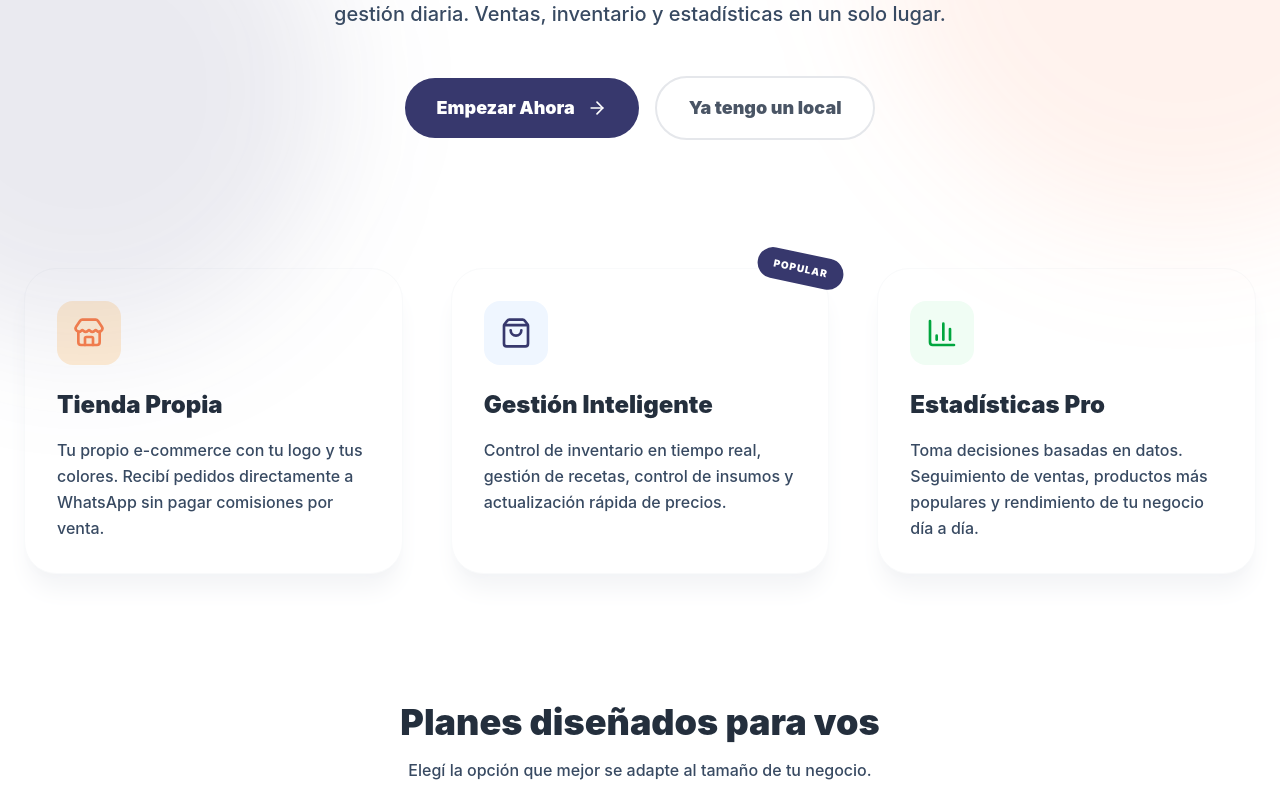
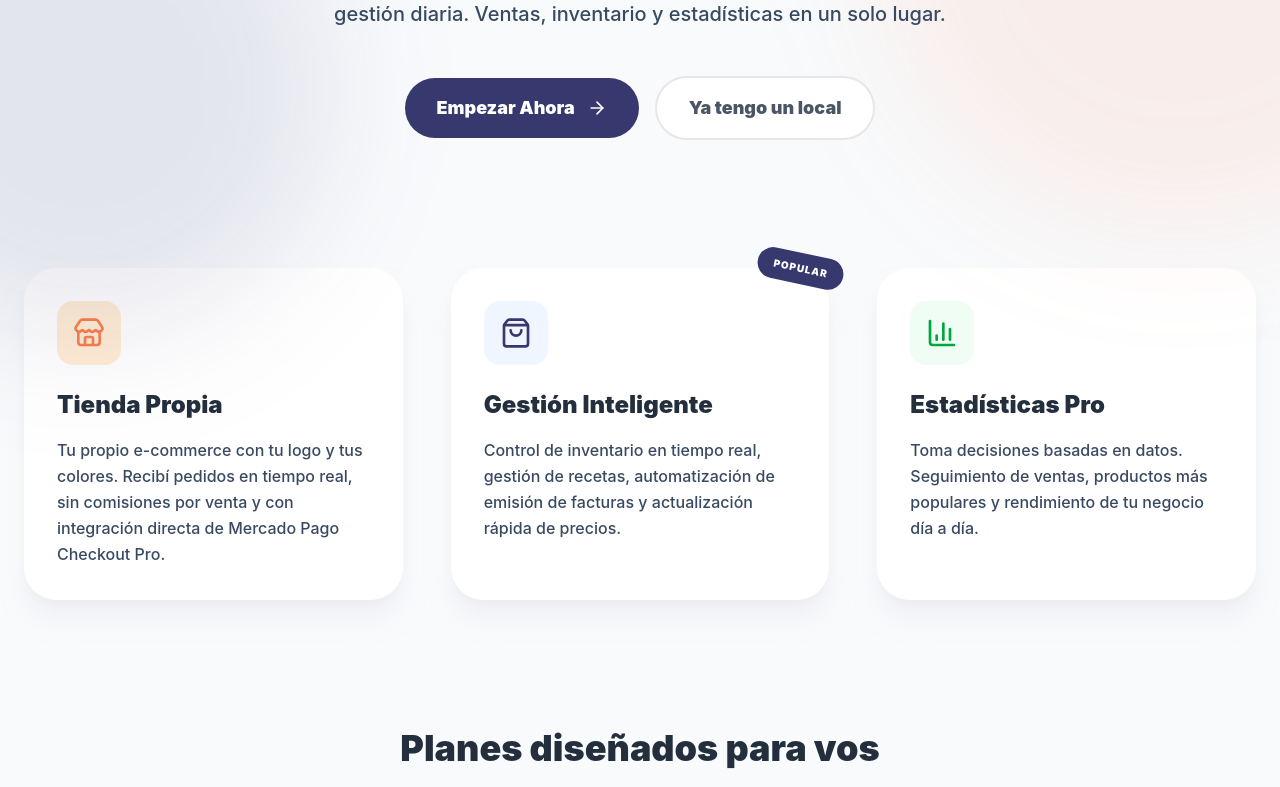
Before and after one commit to GLMahon99/admin-pizzeria, a React (Vite) app: page / in a window 1280 px wide. Shown: the part 412-1199 px from the top of the page. Built offline with nearby package versions, Linux system fonts and the light colour scheme.

Commit message:
style: mejorar contraste de cards y textos informativos en landing page

```diff
--- a/src/pages/Landing.jsx
+++ b/src/pages/Landing.jsx
@@ -3,7 +3,7 @@ import { ArrowRight, ShoppingBag, BarChart3, Store, CheckCircle2, Zap } from 'lu
 
 const Landing = () => {
     return (
-        <div className="min-h-screen bg-white font-sans selection:bg-orange-200">
+        <div className="min-h-screen bg-slate-50 font-sans selection:bg-orange-200">
             {/* Navbar (Landing) */}
             <nav className="flex items-center justify-between p-6 max-w-7xl mx-auto">
                 <div className="flex items-center gap-3">
@@ -54,22 +54,22 @@ const Landing = () => {
 
                 {/* Features */}
                 <div className="max-w-7xl mx-auto px-6 mt-32 grid md:grid-cols-3 gap-12">
-                    <div className="bg-white p-8 rounded-[2rem] shadow-xl shadow-gray-100 hover:shadow-2xl transition-shadow border border-gray-50">
+                    <div className="bg-white p-8 rounded-[2rem] shadow-xl shadow-gray-200/50 hover:shadow-2xl transition-shadow border border-white">
                         <div className="w-16 h-16 bg-orange-100 rounded-2xl flex items-center justify-center mb-6 text-[#f9804d]">
                             <Store size={32} />
                         </div>
                         <h3 className="text-2xl font-black text-[#242f3d] mb-4">Tienda Propia</h3>
-                        <p className="text-[#384a62] font-medium leading-relaxed">Tu propio e-commerce con tu logo y tus colores. Recibí pedidos directamente a WhatsApp sin pagar comisiones por venta.</p>
+                        <p className="text-[#384a62] font-medium leading-relaxed">Tu propio e-commerce con tu logo y tus colores. Recibí pedidos en tiempo real, sin comisiones por venta y con integración directa de Mercado Pago Checkout Pro.</p>
                     </div>
-                    <div className="bg-white p-8 rounded-[2rem] shadow-xl shadow-gray-100 hover:shadow-2xl transition-shadow border border-gray-50 relative">
+                    <div className="bg-white p-8 rounded-[2rem] shadow-xl shadow-gray-200/50 hover:shadow-2xl transition-shadow border border-white relative">
                         <div className="absolute -top-4 -right-4 bg-[#37386d] text-white text-[10px] font-black uppercase tracking-widest px-4 py-2 rounded-full transform rotate-12">Popular</div>
                         <div className="w-16 h-16 bg-blue-50 rounded-2xl flex items-center justify-center mb-6 text-[#37386d]">
                             <ShoppingBag size={32} />
                         </div>
                         <h3 className="text-2xl font-black text-[#242f3d] mb-4">Gestión Inteligente</h3>
-                        <p className="text-[#384a62] font-medium leading-relaxed">Control de inventario en tiempo real, gestión de recetas, control de insumos y actualización rápida de precios.</p>
+                        <p className="text-[#384a62] font-medium leading-relaxed">Control de inventario en tiempo real, gestión de recetas, automatización de emisión de facturas y actualización rápida de precios.</p>
                     </div>
-                    <div className="bg-white p-8 rounded-[2rem] shadow-xl shadow-gray-100 hover:shadow-2xl transition-shadow border border-gray-50">
+                    <div className="bg-white p-8 rounded-[2rem] shadow-xl shadow-gray-200/50 hover:shadow-2xl transition-shadow border border-white">
                         <div className="w-16 h-16 bg-green-50 rounded-2xl flex items-center justify-center mb-6 text-green-600">
                             <BarChart3 size={32} />
                         </div>
```
